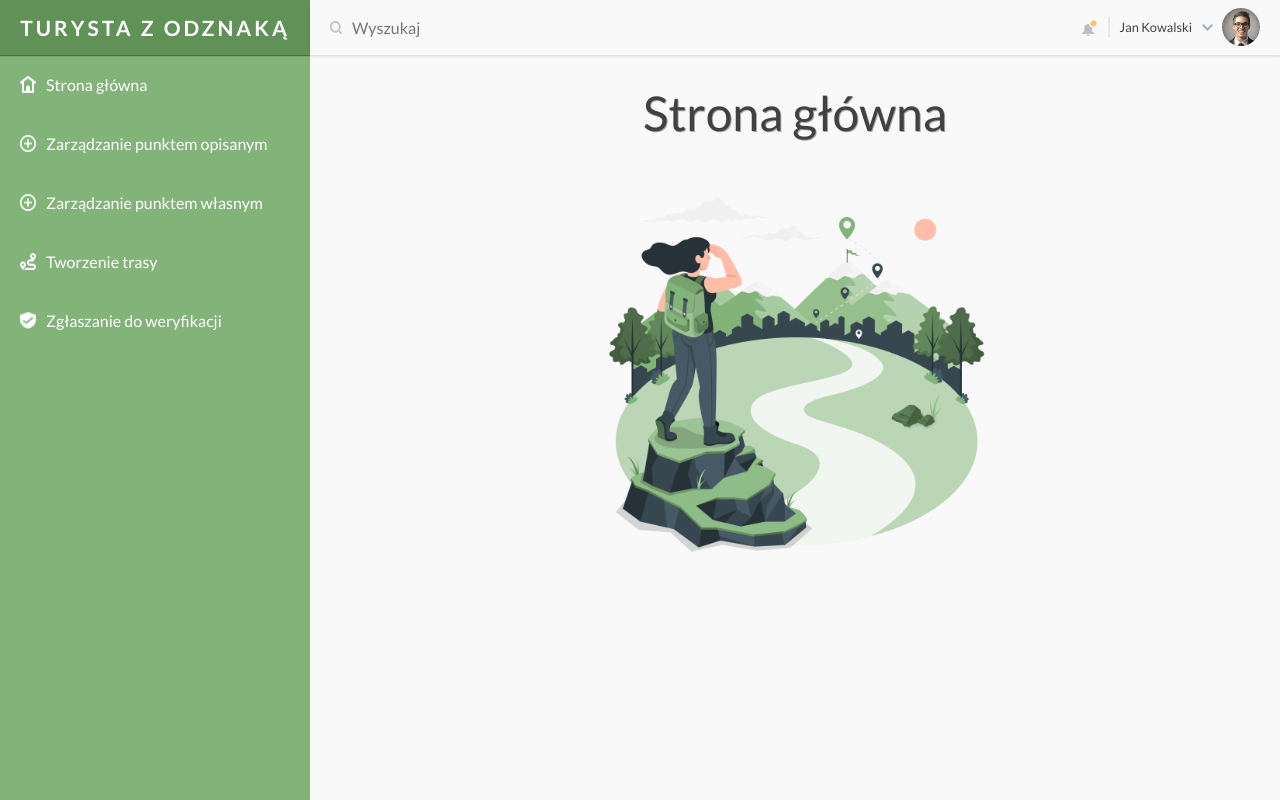
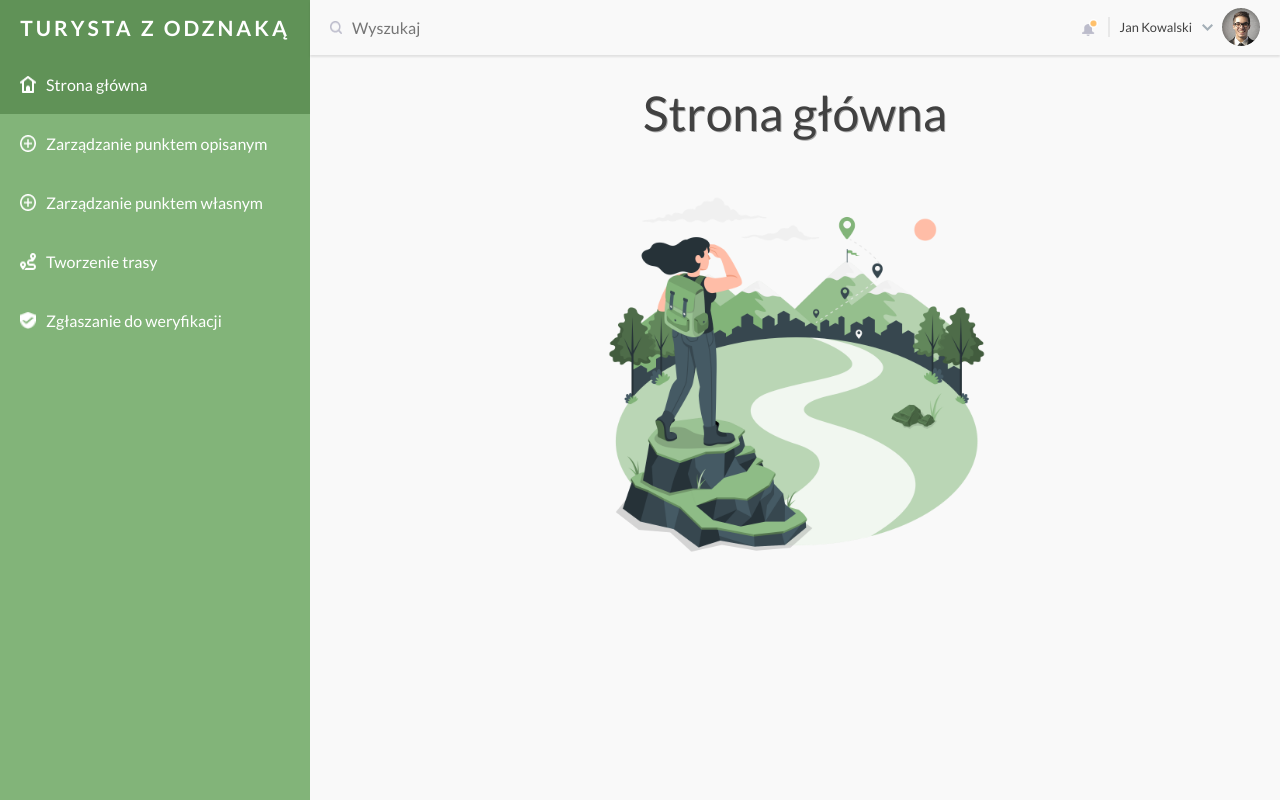
Before and after one commit to Vesperalin/Turysta-z-odznaka, a React (Create React App) app in the folder frontend/: page / in a window 1280 px wide. Built offline with nearby package versions, Linux system fonts and the light colour scheme.

Commit message:
Implement links to routes on main page

```diff
--- a/frontend/src/components/View/Menu/Menu.js
+++ b/frontend/src/components/View/Menu/Menu.js
@@ -11,11 +11,11 @@ const Menu = () => {
   return (
     <nav className={styles.menuWrapper}>
       <h2>TURYSTA Z ODZNAKĄ</h2>
-      <MenuOption imagePath={homeImage}>Strona główna</MenuOption>
-      <MenuOption imagePath={labeledPointImage}>Zarządzanie punktem opisanym</MenuOption>
-      <MenuOption imagePath={labeledPointImage}>Zarządzanie punktem własnym</MenuOption>
-      <MenuOption imagePath={tourImage}>Tworzenie trasy</MenuOption>
-      <MenuOption imagePath={confirmImage}>Zgłaszanie do weryfikacji</MenuOption>
+      <MenuOption imagePath={homeImage} path='/'>Strona główna</MenuOption>
+      <MenuOption imagePath={labeledPointImage} path='/punkt-opisany'>Zarządzanie punktem opisanym</MenuOption>
+      <MenuOption imagePath={labeledPointImage} path='/punkt-wlasny'>Zarządzanie punktem własnym</MenuOption>
+      <MenuOption imagePath={tourImage} path='/tworzenie-trasy'>Tworzenie trasy</MenuOption>
+      <MenuOption imagePath={confirmImage} path='/zglaszanie-dowodow'>Zgłaszanie do weryfikacji</MenuOption>
     </nav>
   );
 };
--- a/frontend/src/components/View/Menu/MenuOption.js
+++ b/frontend/src/components/View/Menu/MenuOption.js
@@ -1,13 +1,14 @@
 import React from "react";
+import { NavLink } from "react-router-dom";
 
 import styles from "./MenuOption.module.css";
 
 const MenuOption = props => {
   return (
-    <a href="https://www.google.com/" className={styles.link}>
+    <NavLink to={props.path} className={(navData) => navData.isActive ? `${styles.link} ${styles.linkActive}` : styles.link}>
       <img src={props.imagePath} alt="option-icon" />
       <p>{props.children}</p>
-    </a>
+    </NavLink >
   );
 };
 
--- a/frontend/src/components/View/Menu/MenuOption.module.css
+++ b/frontend/src/components/View/Menu/MenuOption.module.css
@@ -6,6 +6,10 @@
 
 .link:hover {
   background-color: #71A368;
+}
+
+.linkActive, .linkActive:hover {
+  background-color: #609257;
 }
 
 .link img {
```
